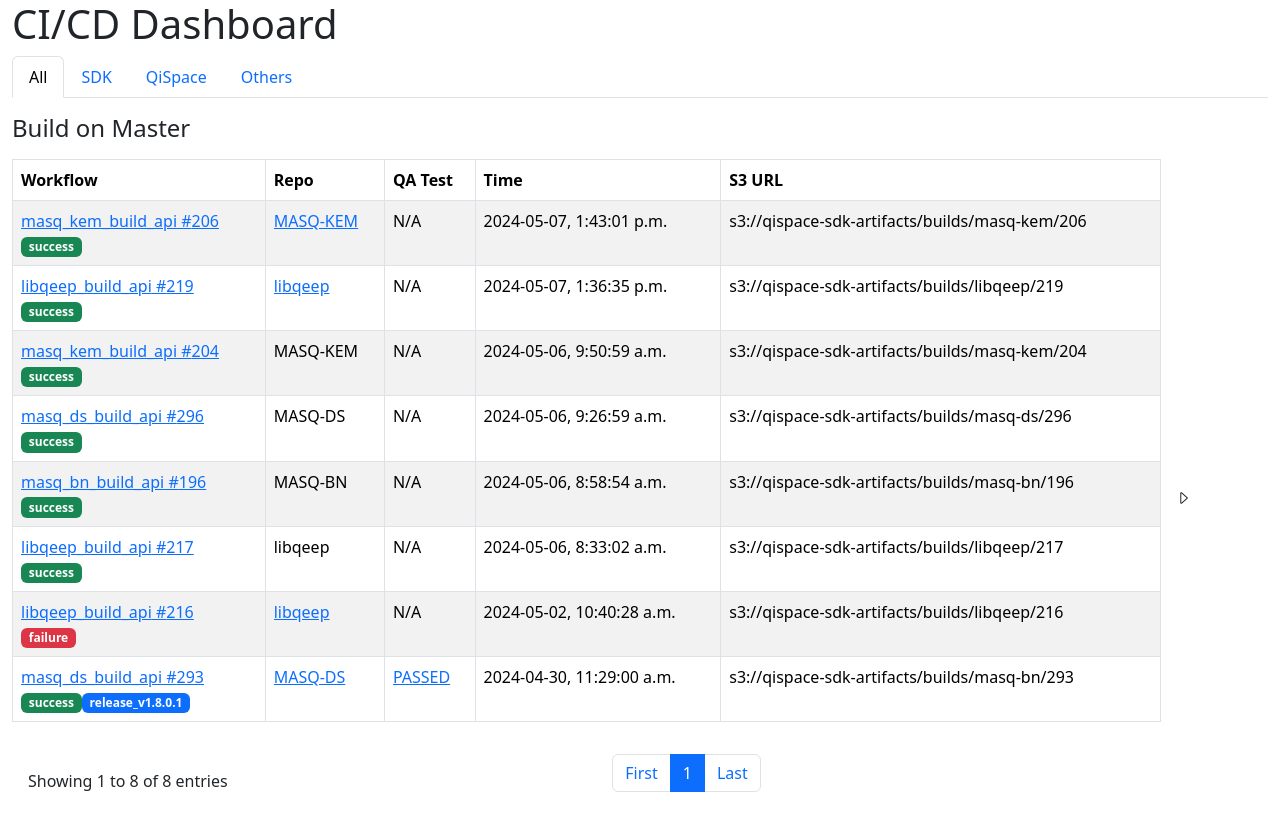
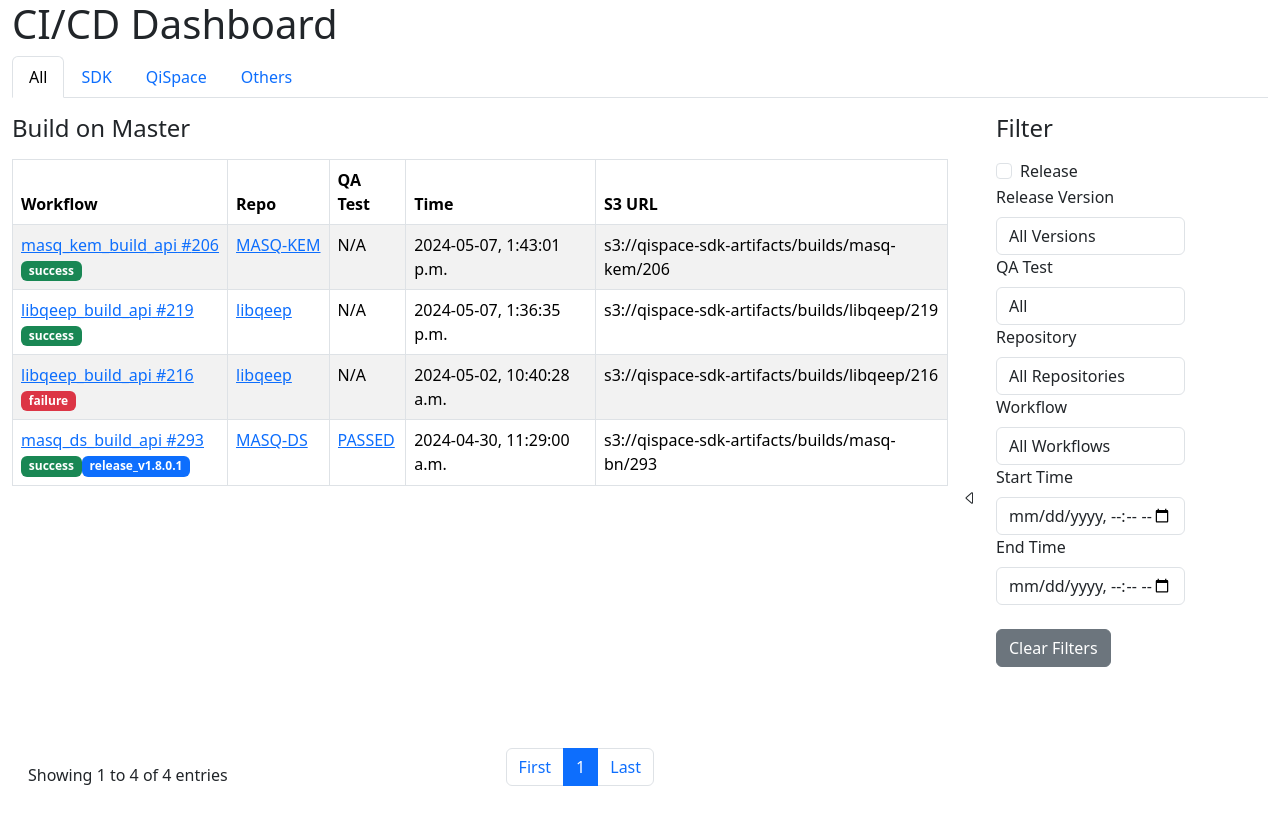
Before and after one commit to quantropi/cicd_dashboard, a React (Create React App) app: page /cicd_dashboard/all in a window 1280 px wide. Shown: the top 830 px of the page. Built offline with nearby package versions, Linux system fonts and the light colour scheme.

Commit message:
Fix address render issue

```diff
--- a/public/data/runs.json
+++ b/public/data/runs.json
@@ -55,102 +55,6 @@
     "s3_urls": "s3://qispace-sdk-artifacts/builds/libqeep/216"
   },
   {
-    "id": "8933579621",
-    "url": "https://github.com/quantropi/sdk_qa/actions/runs/8933579621",
-    "repo": "sdk_qa",
-    "workflow": "masq_ds.yml",
-    "workflow_name": "masq_ds_qa_test",
-    "workflow_id": 37459142,
-    "run_number": 235,
-    "time": "2024-05-03T03:11:42Z",
-    "user": "quantropi-Alexis",
-    "branch": "PE-1547",
-    "status": "success",
-    "isqa": true,
-    "test_result": "FAILED",
-    "s3_urls": "s3://qispace-sdk-artifacts/builds/masq-bn/293/test-235"
-  },
-  {
-    "id": "8969140869",
-    "url": "https://github.com/quantropi/libqeep/actions/runs/8969140869",
-    "repo": "libqeep",
-    "workflow": "cicd_build_api.yml",
-    "workflow_name": "libqeep_build_api",
-    "workflow_id": 71075656,
-    "run_number": 217,
-    "time": "2024-05-06T12:33:02Z",
-    "user": "quantropi-btank",
-    "branch": "PE-1527",
-    "status": "success",
-    "isqa": false,
-    "test_result": "",
-    "s3_urls": "s3://qispace-sdk-artifacts/builds/libqeep/217"
-  },
-  {
-    "id": "8969510451",
-    "url": "https://github.com/quantropi/MASQ-BN/actions/runs/8969510451",
-    "repo": "MASQ-BN",
-    "workflow": "cicd_build_api.yml",
-    "workflow_name": "masq_bn_build_api",
-    "workflow_id": 67497867,
-    "run_number": 196,
-    "time": "2024-05-06T12:58:54Z",
-    "user": "quantropi-btank",
-    "branch": "PE-1488-SDK-Refactor-MASQ-Makefiles",
-    "status": "success",
-    "isqa": false,
-    "test_result": "",
-    "s3_urls": "s3://qispace-sdk-artifacts/builds/masq-bn/196"
-  },
-  {
-    "id": "8969924908",
-    "url": "https://github.com/quantropi/MASQ-DS/actions/runs/8969924908",
-    "repo": "MASQ-DS",
-    "workflow": "cicd_build_api.yml",
-    "workflow_name": "masq_ds_build_api",
-    "workflow_id": 70158334,
-    "run_number": 296,
-    "time": "2024-05-06T13:26:59Z",
-    "user": "quantropi-btank",
-    "branch": "PE-1488",
-    "status": "success",
-    "isqa": false,
-    "test_result": "",
-    "s3_urls": "s3://qispace-sdk-artifacts/builds/masq-ds/296"
-  },
-  {
-    "id": "8970247237",
-    "url": "https://github.com/quantropi/MASQ-KEM/actions/runs/8970247237",
-    "repo": "MASQ-KEM",
-    "workflow": "cicd_build_api.yml",
-    "workflow_name": "masq_kem_build_api",
-    "workflow_id": 70319405,
-    "run_number": 204,
-    "time": "2024-05-06T13:50:59Z",
-    "user": "quantropi-btank",
-    "branch": "PE-1488",
-    "status": "success",
-    "isqa": false,
-    "test_result": "",
-    "s3_urls": "s3://qispace-sdk-artifacts/builds/masq-kem/204"
-  },
-  {
-    "id": "8971275293",
-    "url": "https://github.com/quantropi/sdk_qa/actions/runs/8971275293",
-    "repo": "sdk_qa",
-    "workflow": "masq_ds.yml",
-    "workflow_name": "masq_ds_qa_test",
-    "workflow_id": 37459142,
-    "run_number": 236,
-    "time": "2024-05-06T15:01:50Z",
-    "user": "quantropi-Alexis",
-    "branch": "master",
-    "status": "success",
-    "isqa": true,
-    "test_result": "FAILED",
-    "s3_urls": "s3://qispace-sdk-artifacts/builds/masq-bn/295/test-236"
-  },
-  {
     "id": "8989918457",
     "url": "https://github.com/quantropi/MASQ-KEM/actions/runs/8989918457",
     "repo": "MASQ-KEM",
--- a/src/App.tsx
+++ b/src/App.tsx
@@ -1,5 +1,5 @@
 import React, { useEffect, useState } from 'react';
-import { BrowserRouter as Router, Routes, Route, useNavigate, Navigate } from 'react-router-dom';
+import { BrowserRouter as Router, Routes, Route, Navigate, useParams } from 'react-router-dom';
 import Header from './components/Header';
 import Navbar from './components/Navbar';
 import Runs from './components/Runs';
@@ -16,12 +16,16 @@ import './App.css';
 const App: React.FC = () => {
   return (
     <Router>
-      <AppContent />
+      <Routes>
+        <Route path="/cicd_dashboard/:tab" element={<AppContent />} />
+        <Route path="*" element={<Navigate to="/cicd_dashboard/all" />} />
+      </Routes>
     </Router>
   );
 };
 
 const AppContent: React.FC = () => {
+  const { tab } = useParams();
   const [tabsData, setTabsData] = useState<Tab[]>([]);
   const [selectedTab, setSelectedTab] = useState<string>('all');
   const [selectedRepo, setSelectedRepo] = useState<string>('');
@@ -31,18 +35,11 @@ const AppContent: React.FC = () => {
   const [qaTest, setQaTest] = useState<string>('All');
   const [startTime, setStartTime] = useState<string>('');
   const [endTime, setEndTime] = useState<string>('');
-  const [filterVisible, setFilterVisible] = useState<boolean>(false);
-  const navigate = useNavigate();
+  const [filterVisible, setFilterVisible] = useState<boolean>(true);
 
   const toggleFilter = () => setFilterVisible(!filterVisible);
-
-  const clearRepo = async () => {
-    setSelectedRepo('');
-  }
-
-  const clearWorkflow = async () => {
-    setSelectedWorkflow(0);
-  }
+  const clearRepo = () => setSelectedRepo('');
+  const clearWorkflow = () => setSelectedWorkflow(0);
 
   useEffect(() => {
     const fetchTabsData = async () => {
@@ -54,25 +51,17 @@ const AppContent: React.FC = () => {
         console.error("Failed to fetch tabs", error);
       }
     };
-
     fetchTabsData();
   }, []);
 
   useEffect(() => {
-    // Set selectedTab based on the current URL
-    const tab = window.location.pathname.split('/').pop();
-    if (tab && tabsData.some(t => t.name.toLowerCase() === tab.toLowerCase() || tab === 'all')) {
+    // Reactively set selectedTab when tab changes and is valid
+    if (tab && tabsData.some(t => t.name.toLowerCase() === tab.toLowerCase())) {
       setSelectedTab(tab);
-    } else {
-      navigate('/cicd_dashboard/all');
     }
-  }, [tabsData, navigate]);
+  }, [tab, tabsData]);
 
   return (
-    <Routes>
-      <Route
-        path="/cicd_dashboard/:tab"
-        element={
     <Container fluid>
       <Header />
       <Navbar
@@ -121,11 +110,6 @@ const AppContent: React.FC = () => {
         )}
       </Row>
     </Container>
-        }
-      />
-      {/* Fallback route */}
-      <Route path="*" element={<Navigate to="/cicd_dashboard/all" />} />
-    </Routes>
   );
 };
 
--- a/src/components/Filter.tsx
+++ b/src/components/Filter.tsx
@@ -47,7 +47,7 @@ const Filter: React.FC<FilterProps> = ({
         const response = await fetch(`${process.env.PUBLIC_URL}/data/runs.json`);
         const allRuns: RunDetails[] = await response.json();
 
-        const versions = [...new Set(allRuns.map((run: RunDetails) => run.release_version).filter((version: string | null) => version !== null))] as string[];
+        const versions = [...new Set(allRuns.map(run => run.release_version).filter(version => version !== null && version !== undefined))] as string[];
         setReleaseVersions(versions);
       } catch (error) {
         console.error("Failed to fetch runs data", error);
```
Lines whose indentation alone changed are shown as unchanged.
